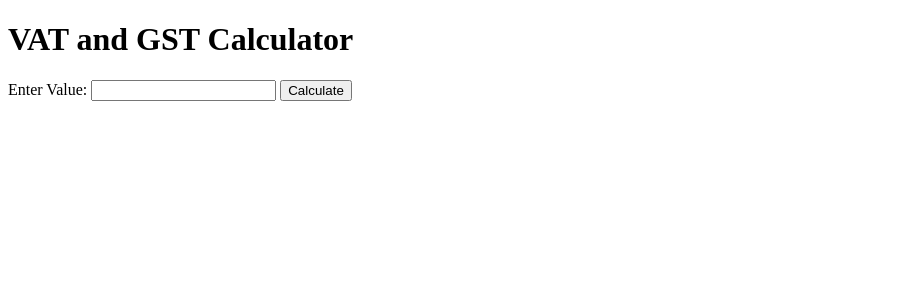
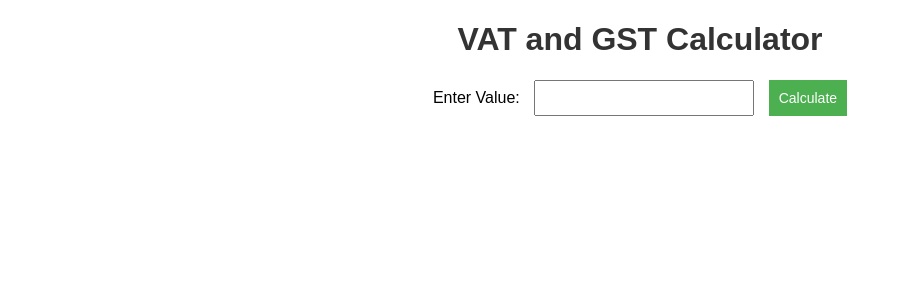
Before and after one commit to Walts1991/VAT_Off_GST_On, a Flask app: page / in a window 1280 px wide. Shown: the top 300 px of the page, without its empty margins (0-902 px from the left). Run offline with Flask 3, Linux system fonts and the light colour scheme.

Commit message:
Style changes

```diff
--- /dev/null
+++ b/static/styles.css
@@ -0,0 +1,63 @@
+/* styles.css */
+
+body {
+    font-family: Arial, sans-serif;
+    margin: 20px;
+}
+
+h1, h2 {
+    color: #333;
+    text-align: center;
+}
+
+form {
+    margin-top: 20px;
+    text-align: center;
+}
+
+label {
+    font-size: 16px;
+    margin-right: 10px;
+}
+
+input {
+    font-size: 14px;
+    padding: 8px;
+    width: 200px;
+    margin-right: 10px;
+}
+
+button {
+    font-size: 14px;
+    padding: 10px;
+    background-color: #4CAF50;
+    color: white;
+    border: none;
+    cursor: pointer;
+}
+
+button:hover {
+    background-color: #45a049;
+}
+
+.result {
+    margin-top: 20px;
+    border: 1px solid #ddd;
+    padding: 20px;
+    border-radius: 5px;
+    text-align: center; /* Center-align the result section */
+}
+
+.result h2 {
+    margin-bottom: 15px;
+    color: #333;
+}
+
+.result p {
+    font-size: 16px;
+    margin-bottom: 10px;
+}
+
+.result strong {
+    font-weight: bold;
+    margin-righ
--- a/templates/index.html
+++ b/templates/index.html
@@ -1,11 +1,11 @@
 <!DOCTYPE html>
 <html lang="en">
 <head>
-    <meta charset="UTF-8">
-    <meta http-equiv="X-UA-Compatible" content="IE=edge">
-    <meta name="viewport" content="width=device-width, initial-scale=1.0">
+    <!-- other meta tags... -->
     <title>VAT and GST Calculator</title>
+    <link rel="stylesheet" href="{{ url_for('static', filename='styles.css') }}">
 </head>
+
 <body>
     <h1>VAT and GST Calculator</h1>
     <form method="post">
@@ -17,8 +17,8 @@
     {% if result %}
         <h2>Calculation Result:</h2>
         <p>Original Value: {{ result['original_value'] }}</p>
-        <p>VAT Removed Value: {{ result['vat_removed_value'] }} (VAT: {{ result['vat_amount'] }})</p>
-        <p>GST Added Value: {{ result['gst_added_value'] }} (GST: {{ result['gst_amount'] }})</p>
+        <p>20% VAT Removed Value: {{ result['vat_removed_value'] }} (VAT: {{ result['vat_amount'] }})</p>
+        <p>5% GST Added Value: {{ result['gst_added_value'] }} (GST: {{ result['gst_amount'] }})</p>
         <p>Final Value: {{ result['final_value'] }}</p>
     {% endif %}
 </body>
```
